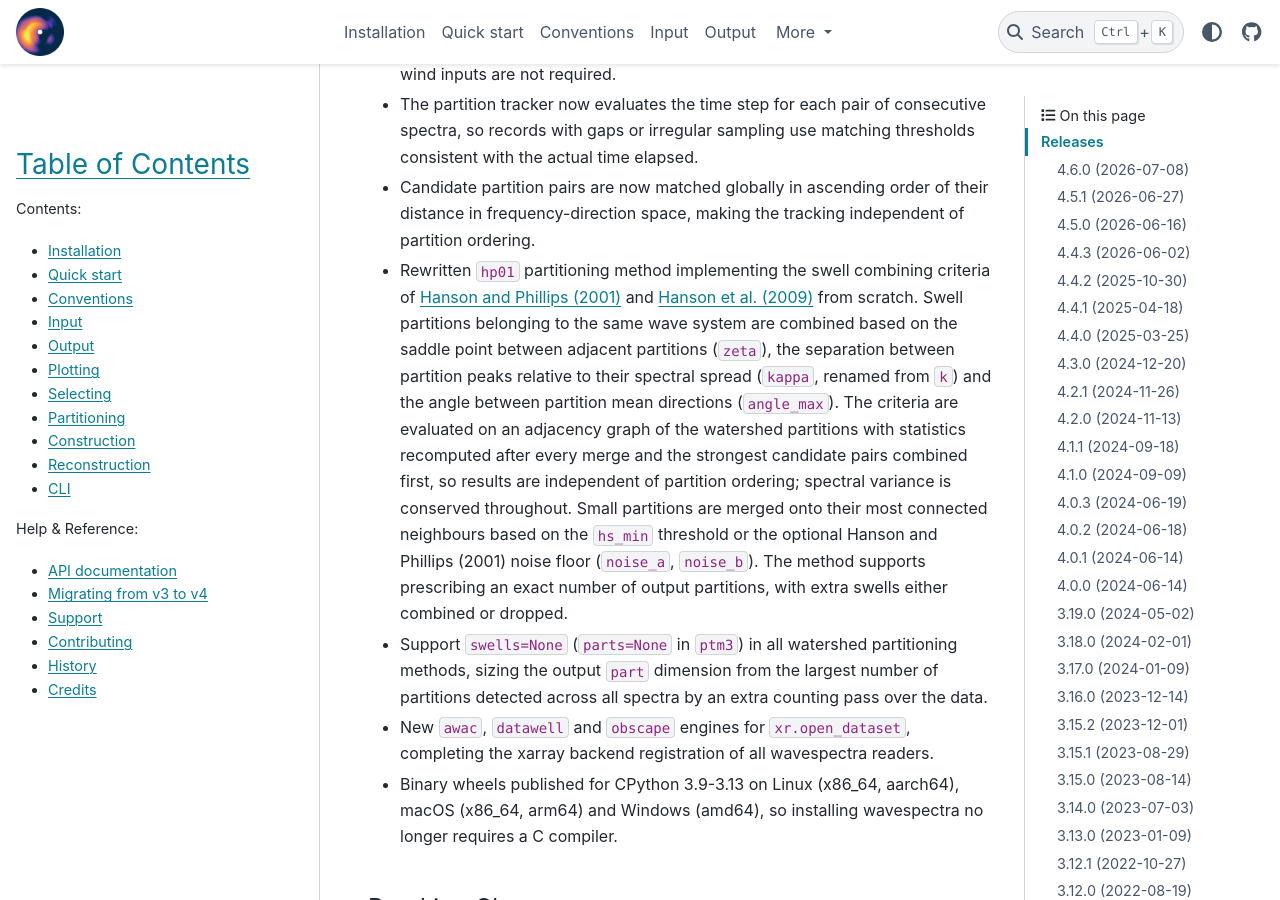
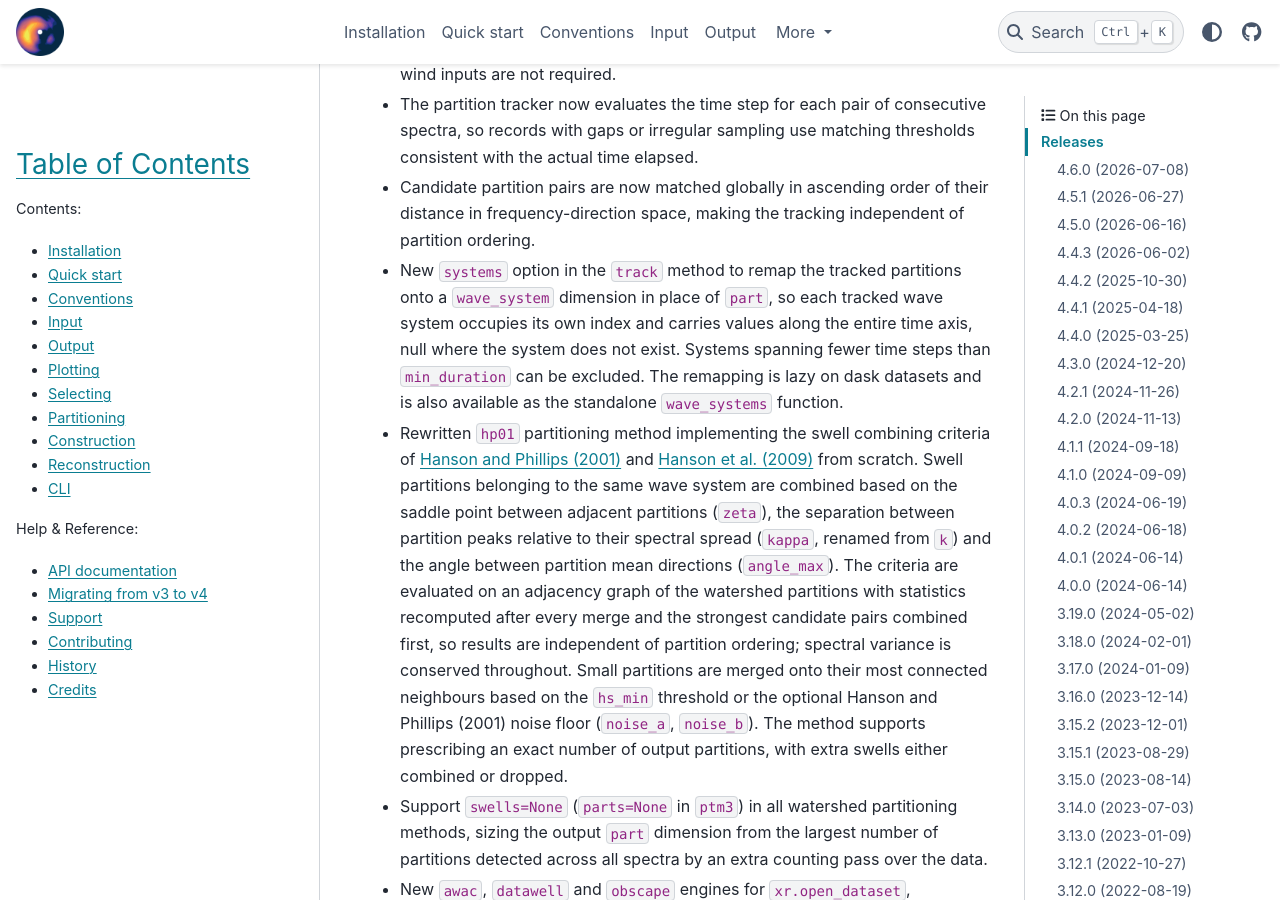
Before and after one commit to wavespectra/wavespectra, a Sphinx documentation site: the page built from docs/history.rst, in a window 1280 px wide and 900 px high, scrolled down 711 px. Built offline with Sphinx 7.4.7 and the PyData theme 0.15.4, drawn with Linux system fonts in a browser that asks for light colours.

Commit message:
docs: document the systems option of the track method

```diff
--- a/HISTORY.rst
+++ b/HISTORY.rst
@@ -30,6 +30,12 @@ New Features
 * Candidate partition pairs are now matched globally in ascending order of their
   distance in frequency-direction space, making the tracking independent of
   partition ordering.
+* New ``systems`` option in the ``track`` method to remap the tracked partitions
+  onto a ``wave_system`` dimension in place of ``part``, so each tracked wave system
+  occupies its own index and carries values along the entire time axis, null where
+  the system does not exist. Systems spanning fewer time steps than ``min_duration``
+  can be excluded. The remapping is lazy on dask datasets and is also available as
+  the standalone ``wave_systems`` function.
 * Rewritten ``hp01`` partitioning method implementing the swell combining criteria of
   `Hanson and Phillips (2001) <https://journals.ametsoc.org/view/journals/atot/18/2/1520-0426_2001_018_0277_aaoosd_2_0_co_2.xml>`_
   and `Hanson et al. (2009) <https://journals.ametsoc.org/view/journals/atot/26/8/2009jtecho650_1.xml>`_
--- a/docs/api.rst
+++ b/docs/api.rst
@@ -222,6 +222,7 @@ Internal core functions and objects
    partition.tracking.match_consecutive_partitions
    partition.tracking.np_track_partitions
    partition.tracking.track_partitions
+   partition.tracking.wave_systems
    partition.hanson_and_phillips_2001.combine_partitions_hp01
 
 **attributes module**
```
Also changed, not shown: docs/partitioning.rst (+29 -0 lines).
